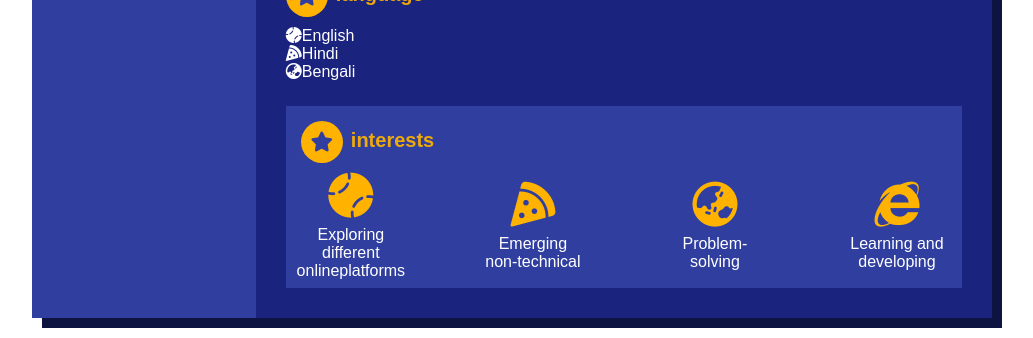
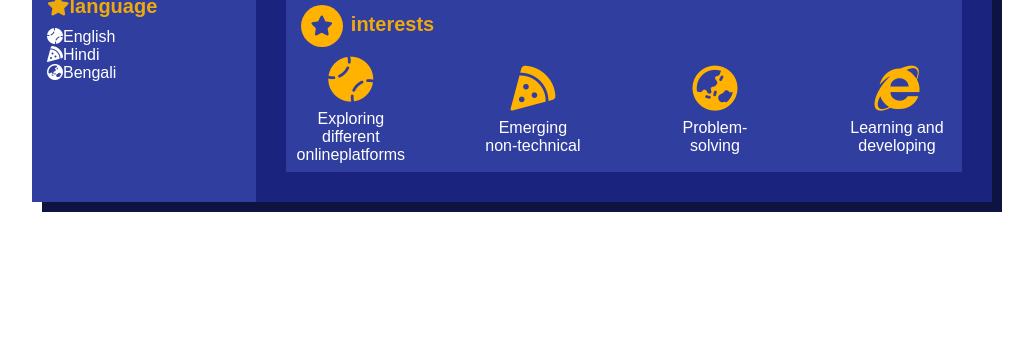
Before and after one commit to sudipdas0002/Resume, a plain HTML site: page index.html in a window 1280 px wide. Shown: the part 1221-1559 px from the top of the page, without its empty margins (128-1161 px from the left). After the commit the page ends 1443 px from the top, so only its background shows below. Drawn offline with nearby package versions, Linux system fonts and the light colour scheme; a script that the page names is missing; a web font is replaced by a local one.

Commit message:
index.html

```diff
--- a/index.html
+++ b/index.html
@@ -10,7 +10,7 @@
   <div class="base">
     <div class="profile">
       <div class="photo">
-        <img src="../resume/img/mee.jpg" alt= "guy in suit"/>
+        <img src="./img/mee.jpg" alt= "guy in suit"/>
        <i class="SUDIP"></i>
       </div>
       <div class="info">
@@ -38,7 +38,14 @@ success.
         <a href="https://wa.me/+918638619432" target="_blank"><i class="fab fa-whatsapp"></i></a>
         <a href="https://www.linkedin.com/in/sudip-das-32913823b/" target="_blank"><i class="fab fa-linkedin"></i></a>
       </div>
+    <div class="language">
+        <h3><i class="fas fa-star"></i>Language</h3>
+        <div class="language-items">
+          <div class="English"><i class="fas fa-baseball-ball"></i><span>English</span></div>
+          <div class="Hindi"><i class="fas fa-pizza-slice"></i><span>Hindi</span></div>
+          <div class="Bengali"><i class="fas fa-globe-asia"></i><span>Bengali</span></div>
     </div>
+</div></div>
   </div>
   <div class="func">
     <div class="work">
@@ -134,14 +141,7 @@ success.
         <div class="globe-asia"><i class="fas fa-globe-asia"></i><span>Travelling</span></div>
         <div class="internet-explorer"><i class="fa fa-internet-explorer"></i><span>Surfing internet</span></div>
       </div></div>
-      <div class="language">
-        <h3><i class="fas fa-star"></i>Language</h3>
-        <div class="language-items">
-          <div class="English"><i class="fas fa-baseball-ball"></i><span>English</span></div>
-          <div class="Hindi"><i class="fas fa-pizza-slice"></i><span>Hindi</span></div>
-          <div class="Bengali"><i class="fas fa-globe-asia"></i><span>Bengali</span></div>
-    </div>
-</div><div class="hobbies">
+      <div class="hobbies">
   <h3><i class="fas fa-star"></i>Interests</h3>
   <div class="hobbies-items">
     <div class="baseball-ball"><i class="fas fa-baseball-ball"></i><span>Exploring different onlineplatforms</span></div>
```
